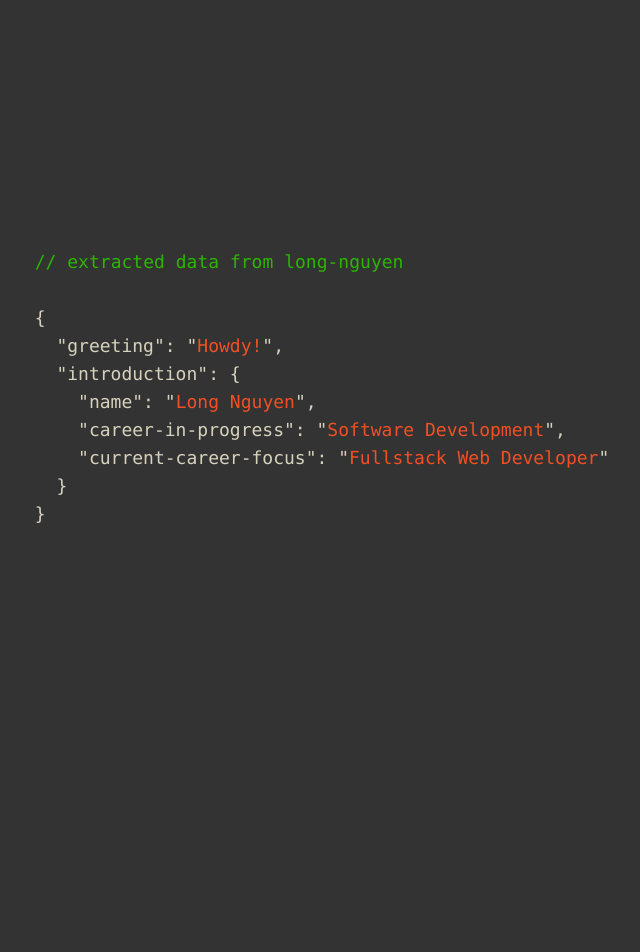
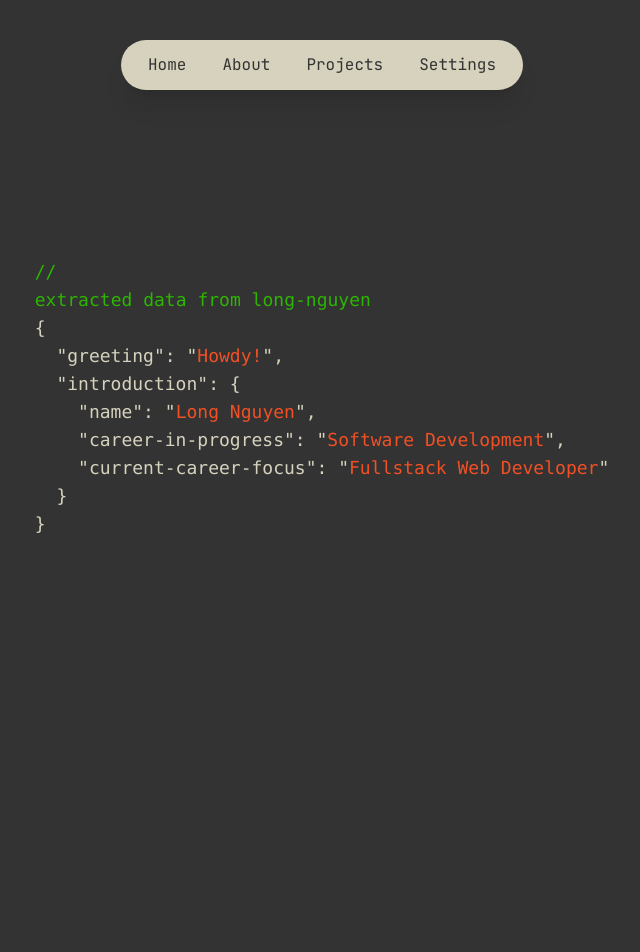
Before and after one commit to thanhlongnguyenn/longnguyen-portfolio, a Next.js app in the folder long-nguyen-portfolio/: page / in a window 1280 px wide. Shown: the top 952 px of the page, without its empty margins (318-958 px from the left). Built offline with nearby package versions, Linux system fonts and the light colour scheme.

Commit message:
adjust header and tabview component
Not using header atm, sticky tabview is used for nav now

```diff
--- a/long-nguyen-portfolio/package.json
+++ b/long-nguyen-portfolio/package.json
@@ -22,7 +22,8 @@
     "react-router-dom": "^7.2.0",
     "react-router-hash-link": "^2.4.3",
     "tailwind-merge": "^3.0.2",
-    "tailwindcss-animate": "^1.0.7"
+    "tailwindcss-animate": "^1.0.7",
+    "typewriter-effect": "^2.21.0"
   },
   "devDependencies": {
     "@eslint/eslintrc": "^3",
--- a/long-nguyen-portfolio/src/app/components/greetings.tsx
+++ b/long-nguyen-portfolio/src/app/components/greetings.tsx
@@ -1,7 +1,7 @@
 'use client';
 
 import DecryptedText from '@/components/ui/decryptedtext';
-import { json } from 'stream/consumers';
+import Typewritter from 'typewriter-effect';
 
 export default function Greetings() {
     const jsonData = {
@@ -30,15 +30,23 @@
     return (
       <div className="flex">
         <pre>
-          <div className="greeting-comment">
-            <DecryptedText
+          <span className="greeting-comment">
+            <span>// </span>
+            <Typewritter
+              options={{
+                strings: ["extracted data from long-nguyen"],
+                autoStart: true,
+                loop: true,
+              }}
+            />
+            {/* <DecryptedText
               text="// extracted data from long-nguyen"
               animateOn="view"
               revealDirection="start"
               speed={50}
               sequential={true}
-            />
-          </div> <br />
+            /> */}
+          </span>
 
           {formattedJsonString.split(/(___.*?___)/).map((part, index) => {
             if (part.startsWith("___") && part.endsWith("___")) {
@@ -54,7 +62,8 @@
                   key={index}
                   text={value}
                   animateOn="both"
-                  className='greeting-json-value'
+                  className="greeting-json-value"
+                  parentClassName="greeting-json-value"
                   revealDirection="start"
                   speed={80}
                   sequential={true}
--- a/long-nguyen-portfolio/src/app/components/header.tsx
+++ b/long-nguyen-portfolio/src/app/components/header.tsx
@@ -32,7 +32,7 @@
     // TODO: Implement a function to get the visitor's location
     return (
       <div>
-        <div className="max-w-auto flex justify-between items-center my-10 mx-28">
+        <div className="max-w-auto flex justify-between items-center my-10 mx-15">
           <div className="flex justify-center">
             {/* <img src="longnguyen.png" alt="longnguyen-ascii" /> */}
           </div>
--- a/long-nguyen-portfolio/src/app/components/tabview.tsx
+++ b/long-nguyen-portfolio/src/app/components/tabview.tsx
@@ -4,27 +4,6 @@
 import AnimatedContent from "@/components/ui/animatedcontent";
 
 const TabView = () => {
-  const [isVisible, setIsVisible] = useState(false);
-  const headerRef = useRef<HTMLDivElement>(null);
-
-  useEffect(() => {
-    const observer = new IntersectionObserver(
-      ([entry]) => {
-        setIsVisible(!entry.isIntersecting);
-      },
-      { threshold: 0 }
-    );
-
-    if (headerRef.current) {
-      observer.observe(headerRef.current);
-    }
-
-    return () => {
-      if (headerRef.current) {
-        observer.unobserve(headerRef.current);
-      }
-    };
-  }, [headerRef]);
 
   const scrollTo = (id: string) => {
     const element = document.getElementById(id);
@@ -38,13 +17,10 @@
 
   return (
     <>
-      <div ref={headerRef} className="header"></div>
-      {isVisible && (
         <div className="sticky top-8 flex items-center justify-center w-full">
           <AnimatedContent
             distance={20}
             direction="vertical"
-            reverse={isVisible}
             config={{ tension: 80, friction: 20 }}
             initialOpacity={0.2}
             animateOpacity
@@ -74,7 +50,6 @@
             </nav>
           </AnimatedContent>
         </div>
-      )}
     </>
   );
 };
--- a/long-nguyen-portfolio/src/app/page.tsx
+++ b/long-nguyen-portfolio/src/app/page.tsx
@@ -7,30 +7,27 @@
 
 export default function Home() {
   return (
+    <>
+      <div className="sticky top-10">
+        <TabView />
+      </div>
+      <div className="overflow-hidden">
         <div>
-      <div id="home">
-        <Header />
-        <div className="flex justify-center md:mt-52">
-          <div className="flex w-full max-w-6xl">
-            <div className="flex-1 flex items-center justify-center text-lg cursor-default">
+          <div id="home" className="h-dvh">
+            <div className="flex justify-center items-center md:mt-52">
+              <div className="flex w-full justify-center items-center max-w-6xl text-lg cursor-default">
                 <Greetings />
               </div>
             </div>
           </div>
-
-        <TabView />
-        <div style={{ height: "60vh" }}></div>
-
-        <div id="about">
+          <div id="about" className="h-dvh">
             <About />
           </div>
-        <div style={{ height: "100vh" }}></div>
-        <div id="projects">
+          <div id="projects" className="h-dvh">
             <Projects />
           </div>
-
-        <div style={{ height: "500vh" }}></div>
         </div>
       </div>
+    </>
   );
 }
--- a/long-nguyen-portfolio/src/components/ui/decryptedtext.tsx
+++ b/long-nguyen-portfolio/src/components/ui/decryptedtext.tsx
@@ -15,6 +15,7 @@
   encryptedClassName?: string;
   parentClassName?: string;
   animateOn?: "view" | "hover" | "both";
+  onLoop?: () => void; // Add the onLoop property
   [key: string]: any;
 }
 
@@ -30,6 +31,7 @@
   parentClassName = "",
   encryptedClassName = "",
   animateOn = "hover",
+  onLoop, // Destructure the onLoop property
   ...props
 }: DecryptedTextProps) {
   const [displayText, setDisplayText] = useState<string>(text);
@@ -139,6 +141,7 @@
             } else {
               clearInterval(interval);
               setIsScrambling(false);
+              if (onLoop) onLoop(); // Call the onLoop callback
               return prevRevealed;
             }
           } else {
@@ -148,6 +151,7 @@
               clearInterval(interval);
               setIsScrambling(false);
               setDisplayText(text);
+              if (onLoop) onLoop(); // Call the onLoop callback
             }
             return prevRevealed;
           }
@@ -173,6 +177,7 @@
     useOriginalCharsOnly,
     animateOn,
     hasAnimated,
+    onLoop, // Add onLoop to the dependency array
   ]);
 
   useEffect(() => {
```
Also changed, not shown: 1 other file (tests, documents, lock files or other folders). Lines whose indentation alone changed are shown as unchanged.
